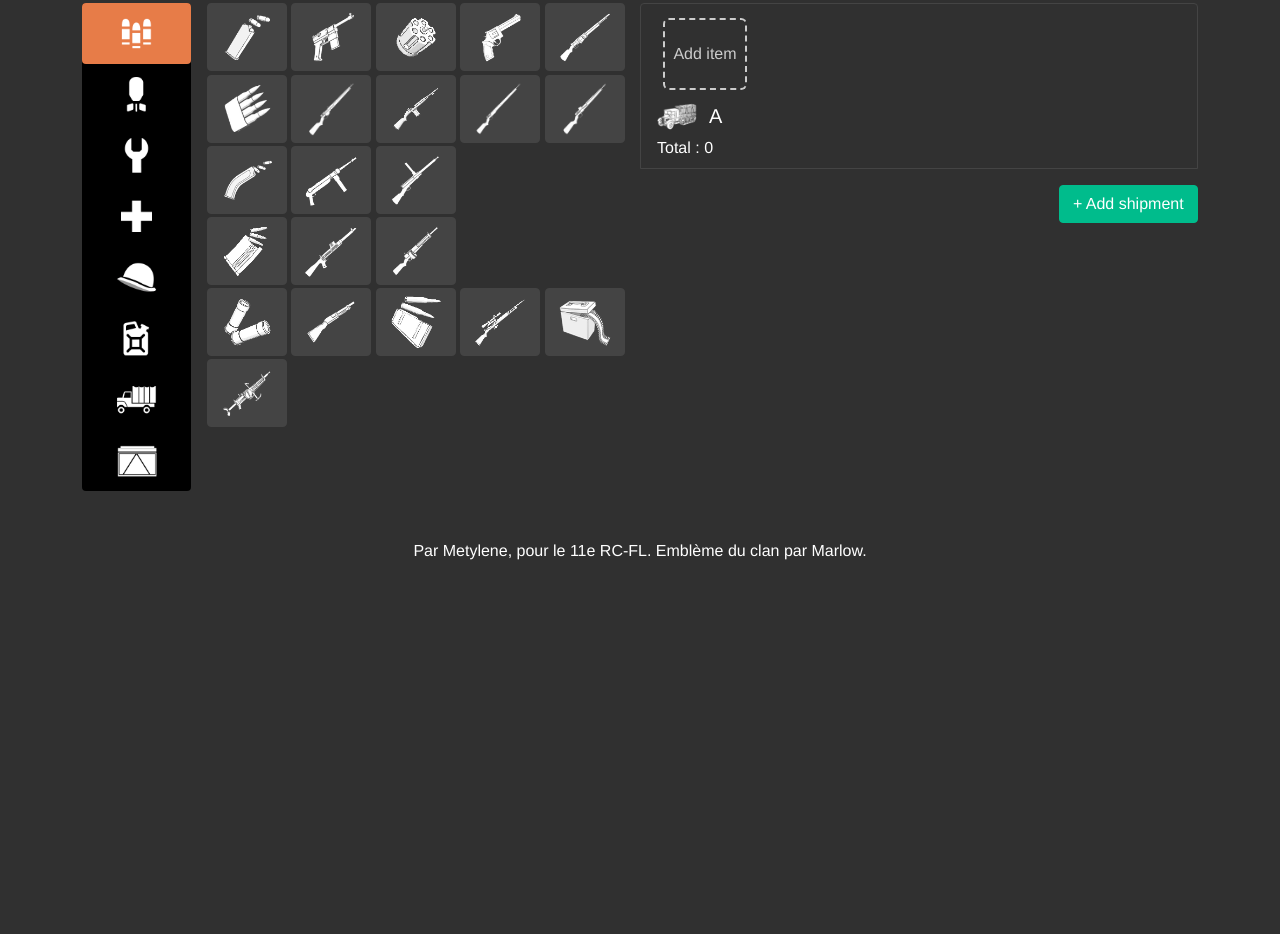
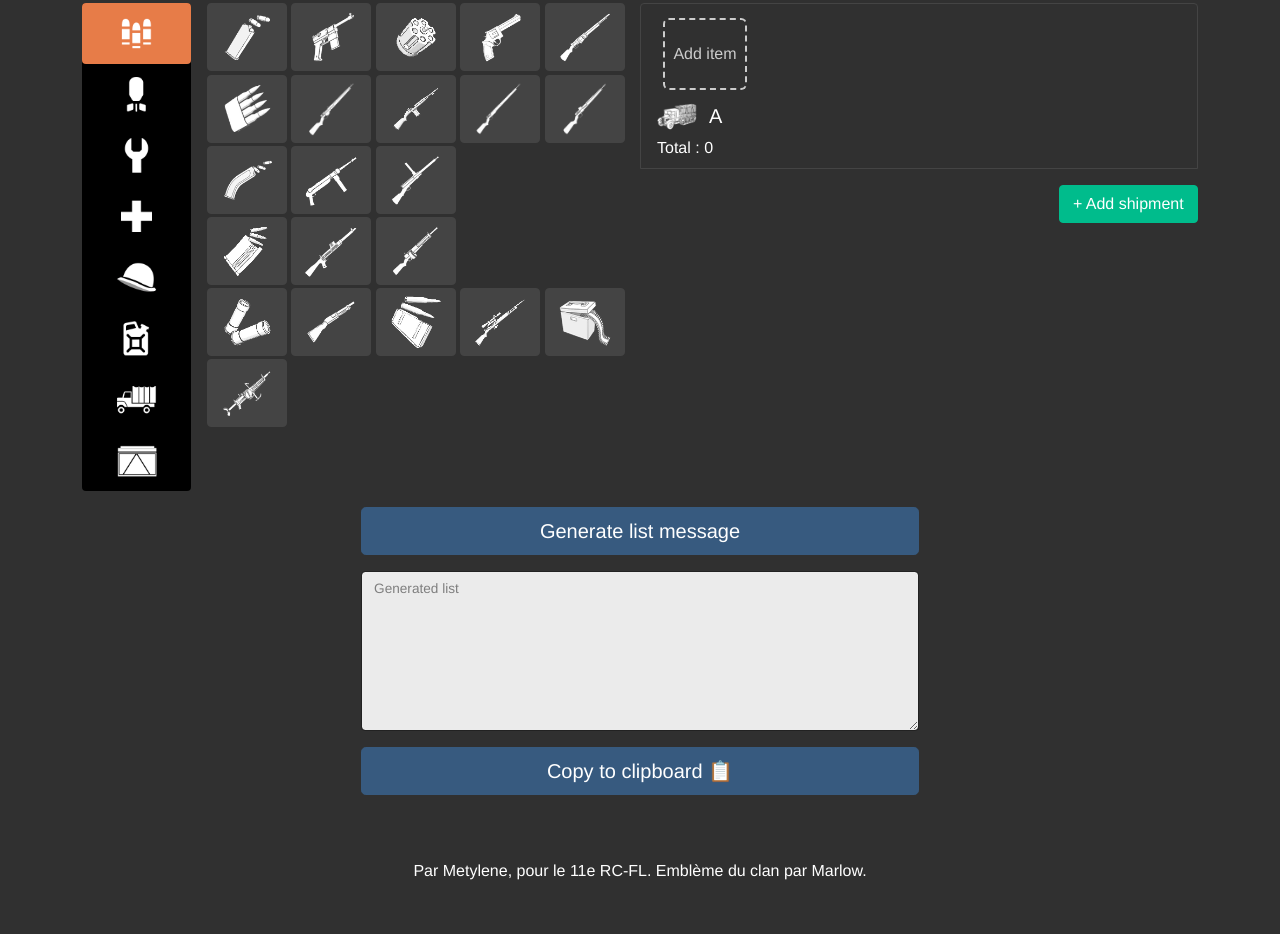
Before and after one commit to Metylene/transport-planner, a plain HTML site: page index.html in a window 1280 px wide. Shown: the part 213-1147 px from the top of the page. Before the commit the page ends 840 px from the top, so only its background shows below. Drawn offline with Linux system fonts and the light colour scheme.

Commit message:
Implement the generation of the discord list

```diff
--- a/index.html
+++ b/index.html
@@ -805,14 +805,33 @@
                 <div class="shipment d-flex list-group-item">
                     <div class="d-flex flex-column">
                         <div class="drop-zone">Add item</div>
-                        <div class="d-flex flex-row align-items-end"><img src="./assets/flatbed_scontainer.png" alt="Flatbed" draggable="false"><h5 class="ms-1 text-capitalize">A</h5></div>
-                                <div class="amount px-2"></div>
+                        <div class="d-flex flex-row align-items-end"><img src="./assets/flatbed_scontainer.png"
+                                alt="Flatbed" draggable="false">
+                            <h5 class="ms-1 text-capitalize">A</h5>
+                        </div>
+                        <div class="amount px-2"></div>
                         <div>Total : <span class="crate-amount">0</span></div>
                     </div>
                     <ul class="list-group-flush flex-grow-1">
                     </ul>
                 </div>
-                <button class="btn btn-success mt-3 col-3 ms-auto" id="btn_add_shipment" onclick="addShipment(event)">+ Add shipment</button>
+                <button class="btn btn-success mt-3 col-3 ms-auto" id="btn_add_shipment" onclick="addShipment(event)">+
+                    Add shipment</button>
+            </div>
+        </div>
+        <div class="d-flex flex-column align-items-center">
+            <div class="col-6">
+                <div class="btn btn-primary btn-lg w-100 my-3" id="btn_generate_list" onclick="generate_list(event)">
+                    Generate list message</div>
+                <div class="form-floating">
+                    <textarea class="form-control" id="generated_list" disabled="true"
+                        style="min-height: 10em;"></textarea>
+                    <label for="generated_list">Generated list</label>
+                </div>
+                <div id="bottomCodeList">
+                    <input class="btn btn-primary btn-lg w-100 my-3" type="button" onclick="copyToClipboard(event)"
+                        value="Copy to clipboard 📋"></input>
+                </div>
             </div>
         </div>
     </div>
--- a/src/js/app.js
+++ b/src/js/app.js
@@ -141,8 +141,9 @@ function addShipment(event) {
     let shipmentListElt = document.querySelector('#shipment-list');
     let shipmentCloneElt = shipmentListElt.children[0].cloneNode(true);
     addDropzoneEventListener(shipmentCloneElt.querySelector('.drop-zone'));
-    shipmentCloneElt.querySelector('h5').textContent = alphabet[shipmentListElt.children.length - 1];
+    shipmentCloneElt.querySelector('h5').textContent = alphabet[shipmentListElt.children.length - 1].toUpperCase();
     shipmentCloneElt.querySelector('ul').innerHTML = '';
+    shipmentCloneElt.querySelector('.crate-amount').textContent = '0';
     shipmentListElt.insertBefore(shipmentCloneElt, event.target);
 }
 
@@ -176,3 +177,31 @@ function updateShipmentTotal(shipmentElement) {
     }
     shipmentElement.querySelector('.crate-amount').textContent = shipmentTotal;
 }
+
+async function generate_list(event){
+    const textarea = document.querySelector('#generated_list');
+    textarea.textContent = '#Todo list\n';
+    textarea.disabled = true;
+    let shipmentList = document.querySelectorAll('.shipment');
+    let itemList = [];
+    for (let i = 0; i < shipmentList.length; i++) {
+        let shipmentItemList = shipmentList[i].querySelector('ul').children;
+        const shipmentName = shipmentList[i].querySelector('h5').textContent;
+        for (let j = 0; j < shipmentItemList.length; j++) {
+            let crateQuantity = parseInt(shipmentItemList[j].querySelector('input').value);
+            if (isNaN(crateQuantity)) {
+                crateQuantity = 0;
+            }
+            let itemName = shipmentItemList[j].querySelector('span').textContent;
+            let row = j === 0 ? shipmentName : " ";
+            row += "・" + itemName + "・" + (crateQuantity <= 1 ? crateQuantity + " crate" : crateQuantity + " crates");
+            textarea.textContent += row + "\n";
+        }
+    }
+    textarea.disabled = false;
+}
+
+function copyToClipboard(event){
+    const list = event.target.parentNode.parentNode.querySelector('textarea').value.trim()
+    navigator.clipboard.writeText(list);
+}
```
